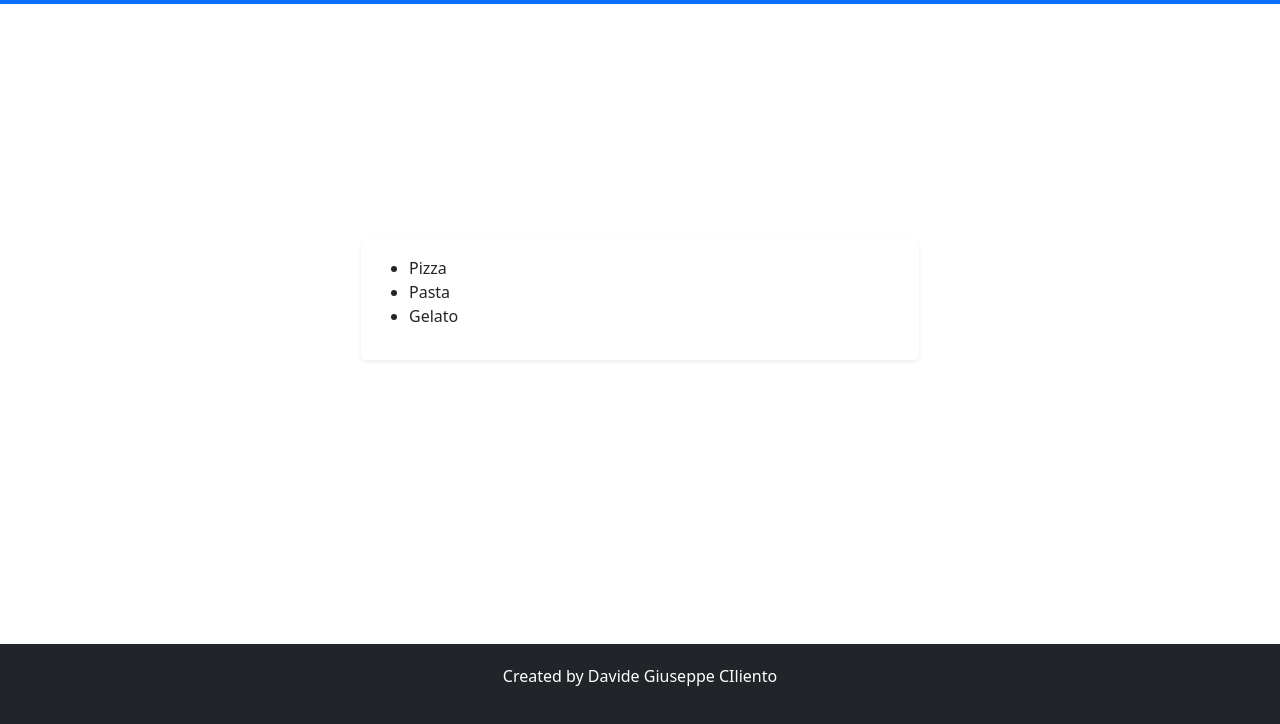
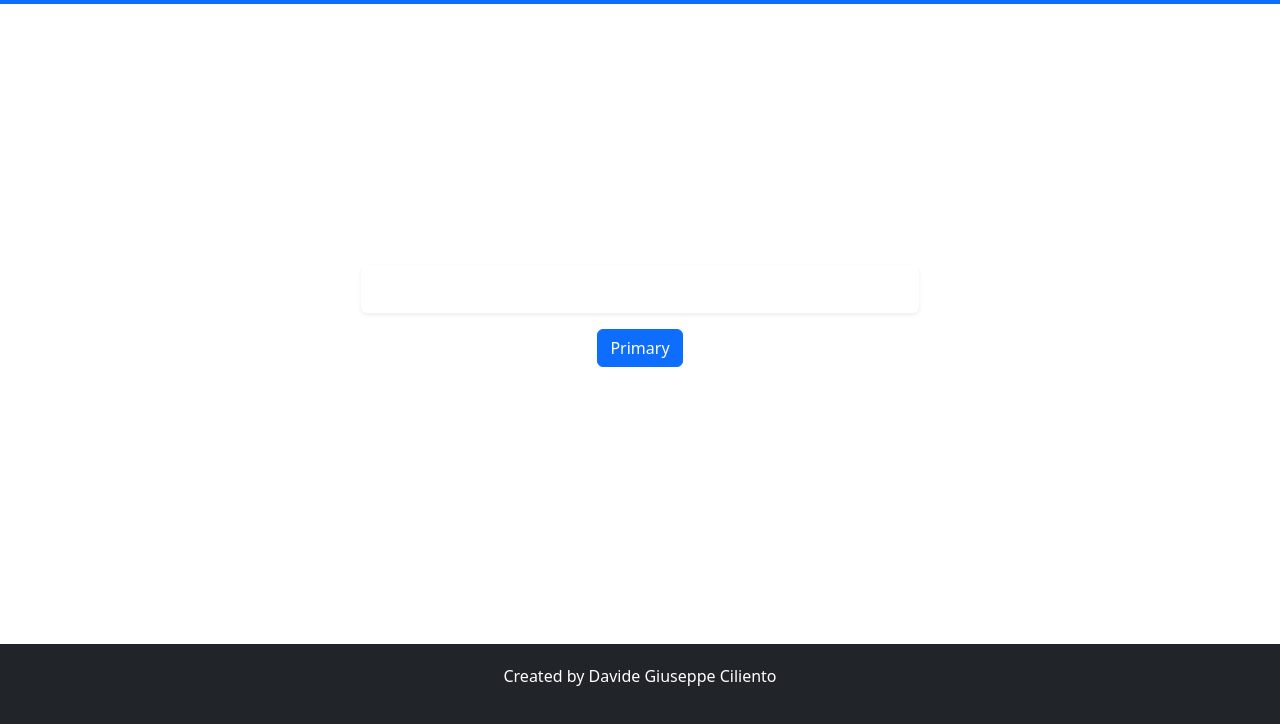
Before and after one commit to DavideGiuseppeCIliento/js-email-list, a plain HTML site: page index.html in a window 1280 px wide. Shown: the part 76-800 px from the top of the page. Drawn offline with nearby package versions, Linux system fonts and the light colour scheme; no server answers.

Commit message:
Varie prove, c'è un problema di tempistiche.

```diff
--- a/index.html
+++ b/index.html
@@ -44,14 +44,15 @@
 
       <!---------------------------  MAIN --------------------------->
       <main class="d-flex align-items-center">
-        <div class="container d-flex justify-content-center">
+        <div class="container d-flex justify-content-center flex-column align-items-center">
           <div class="row w-50">
-            <div class="col shadow-sm p-3 mb-5 bg-white rounded">
-              <ul>
-                <li>Pizza</li>
-                <li>Pasta</li>
-                <li>Gelato</li>
-              </ul>
+            <div class="col shadow-sm p-3 bg-white rounded">
+              <ul></ul>
+            </div>
+          </div>
+          <div class="row text-center m-3">
+            <div class="col">
+              <button type="button" class="btn btn-primary" id="generation-emails">Primary</button>
             </div>
           </div>
         </div>
@@ -61,7 +62,7 @@
       <footer class="bg-dark text-white text-center d-flex align-items-center justify-content-center">
         <div class="container">
           <div class="row">
-            <div class="col-12"><p>Created by Davide Giuseppe CIliento</p></div>
+            <div class="col-12"><p>Created by Davide Giuseppe Ciliento</p></div>
           </div>
         </div>
       </footer>
--- a/js/script.js
+++ b/js/script.js
@@ -1,9 +1,47 @@
 const emails = [];
 
-// # ACQUISIZIONE API
-axios.get("https://flynn.boolean.careers/exercises/api/random/mail").then((response) => {
+// // # ACQUISIZIONE API
+// axios.get("https://flynn.boolean.careers/exercises/api/random/mail").then((response) => {
+//   for (let i = 0; i < 10; i++) {
+//     emails.push(response.data.response);
+//   }
+//   console.table(emails);
+// });
+
+// const generationEmails = document.getElementById("generation-emails");
+// const list = document.querySelector("ul");
+// let listEmailsHTML = "";
+
+// generationEmails.addEventListener("click", () => {
+//   for (let i = 0; i < 10; i++) {
+//     axios.get("https://flynn.boolean.careers/exercises/api/random/mail").then((response) => {
+//       emails.push(response.data.response);
+//       listEmailsHTML += `<li>${emails[i]}</li>`;
+
+//       console.log(emails[i]);
+//     });
+//   }
+//   console.table(emails);
+//   console.table(listEmailsHTML);
+// });
+
+// list.innerHTML = listEmailsHTML;
+
+const generationEmails = document.getElementById("generation-emails");
+const list = document.querySelector("ul");
+let listEmailsHTML = "";
+
+generationEmails.addEventListener("click", () => {
   for (let i = 0; i < 10; i++) {
-    emails.push(response.data.response);
+    axios.get("https://flynn.boolean.careers/exercises/api/random/mail").then((response) => {
+      emails.push(response.data.response);
+      listEmailsHTML += `<li>${emails[i]}</li>`;
+
+      console.log(emails[i]);
+    });
   }
   console.table(emails);
+  console.table(listEmailsHTML);
 });
+
+list.innerHTML = listEmailsHTML;
```
